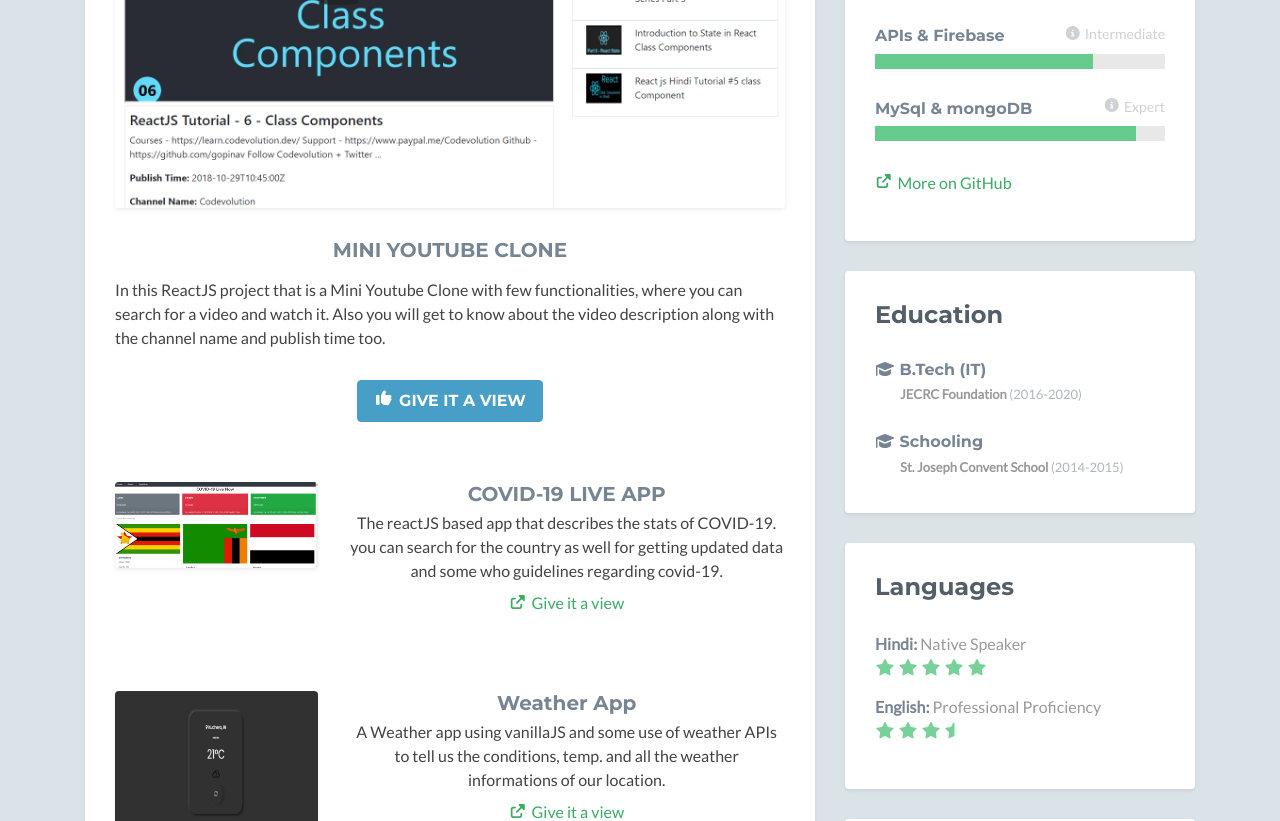
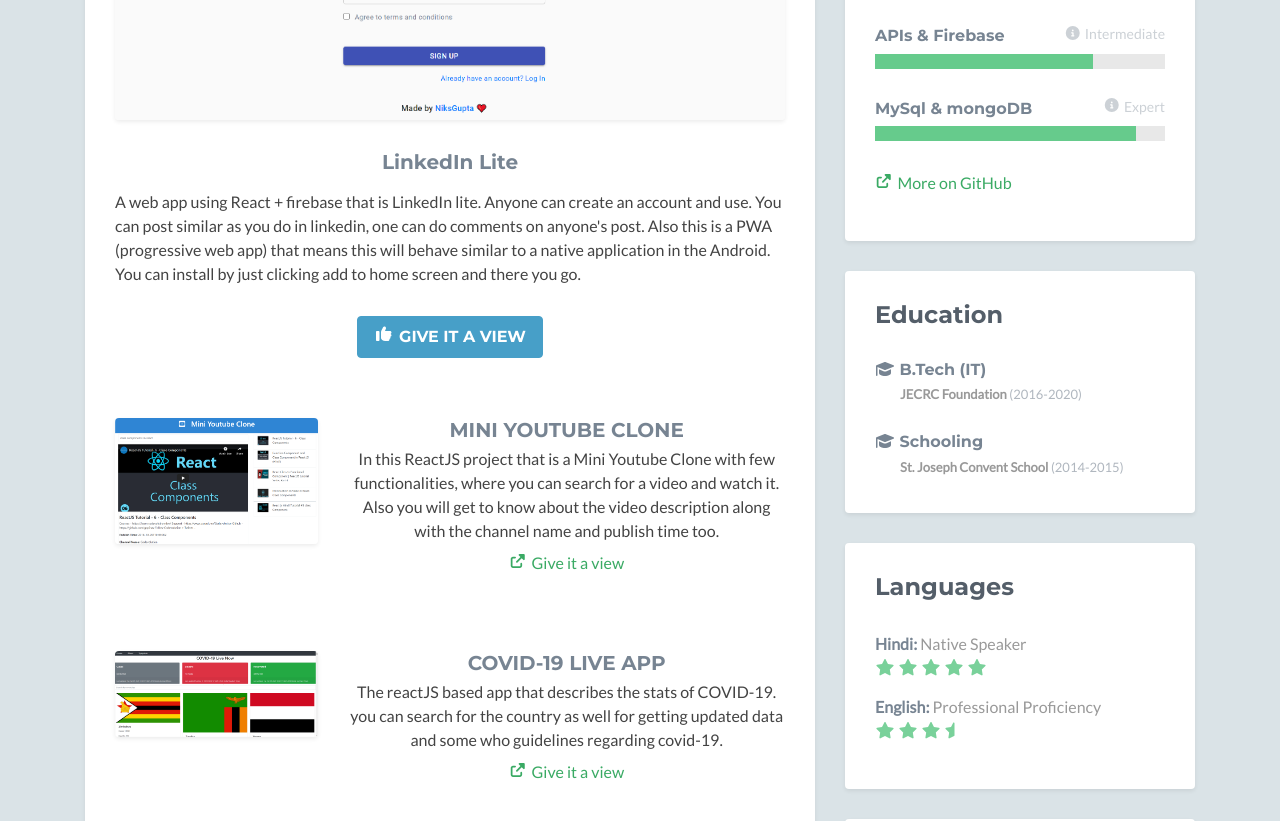
Before and after one commit to Niksgupta/portfolio1, a plain HTML site: page index.html in a window 1280 px wide. Shown: the part 931-1752 px from the top of the page. Drawn offline with nearby package versions, Linux system fonts and the light colour scheme; no server answers; some icons are missing.

Commit message:
linkedin added

```diff
--- a/index.html
+++ b/index.html
@@ -70,25 +70,36 @@
                             <div class="item featured text-center">
 
                                 <div class="featured-image has-ribbon">
-                                    <a href="https://mini-youtubeclone.netlify.app" target="_blank">
-                                    <img class="img-fluid project-image rounded shadow-sm" src="assets/images/projects/youtube.png" alt="project name" />
+                                    <a href="https://linkedin-lite.netlify.app" target="_blank">
+                                    <img class="img-fluid project-image rounded shadow-sm" src="assets/images/projects/latest.png" alt="project name" />
                                     </a>
                                     <div class="ribbon">
                                         <div class="text">New</div>
                                     </div>
                                 </div>
 
-                                <h3 class="title mb-3"><a href="https://github.com/Niksgupta/youtube-clone" target="_blank">MINI YOUTUBE CLONE </a></h3>
+                                <h3 class="title mb-3"><a href="https://github.com/Niksgupta/linked" target="_blank">LinkedIn Lite</a></h3>
 
                                 <div class="desc text-left">
-                                    <p> In this ReactJS project that is a Mini Youtube Clone with few functionalities, where you can search for a video and watch it. Also you will get to know about the video description along with the channel name and publish time too.</p>
+                                    <p> A web app using React + firebase that is LinkedIn lite. Anyone can create an account and use. You can post similar as you do in linkedin, one can do comments on anyone's post. Also this is a PWA (progressive web app) that means this will behave similar to a native application in the Android. You can install by just clicking add to home screen and there you go.</p>
                                 </div><!--//desc-->
-                                <a class="btn btn-cta-secondary" href="https://mini-youtubeclone.netlify.app" target="_blank"><i class="fas fa-thumbs-up"></i>Give it a view</a>
+                                <a class="btn btn-cta-secondary" href="https://linkedin-lite.netlify.app" target="_blank"><i class="fas fa-thumbs-up"></i>Give it a view</a>
                             </div>
 
                             <div class="content">
 
                             <div class="item featured text-center">
+
+                              <div class="item row">
+                                <a class="col-md-4 col-12" href="https://mini-youtubeclone.netlify.app" target="_blank">
+                                <img class="img-fluid project-image rounded shadow-sm" src="assets/images/projects/youtube.png" alt="project name" />
+                                </a>
+                                <div class="desc col-md-8 col-12">
+                                    <h3 class="title"><a href="https://github.com/Niksgupta/youtube-clone" target="_blank">MINI YOUTUBE CLONE</a></h3>
+                                    <p class="mb-2">In this ReactJS project that is a Mini Youtube Clone with few functionalities, where you can search for a video and watch it. Also you will get to know about the video description along with the channel name and publish time too.</p>
+                                    <p><a class="more-link" href="https://mini-youtubeclone.netlify.app" target="_blank"><i class="fas fa-external-link-alt"></i>Give it a view</a> </p>
+                                </div><!--//desc-->
+                            </div><!--//item-->
 
                             <div class="item row">
                                 <a class="col-md-4 col-12" href="https://covid-19-liveapp.netlify.app" target="_blank">
```
Also changed, not shown: assets/images/projects/latest.png (added), youtube.png (added).
